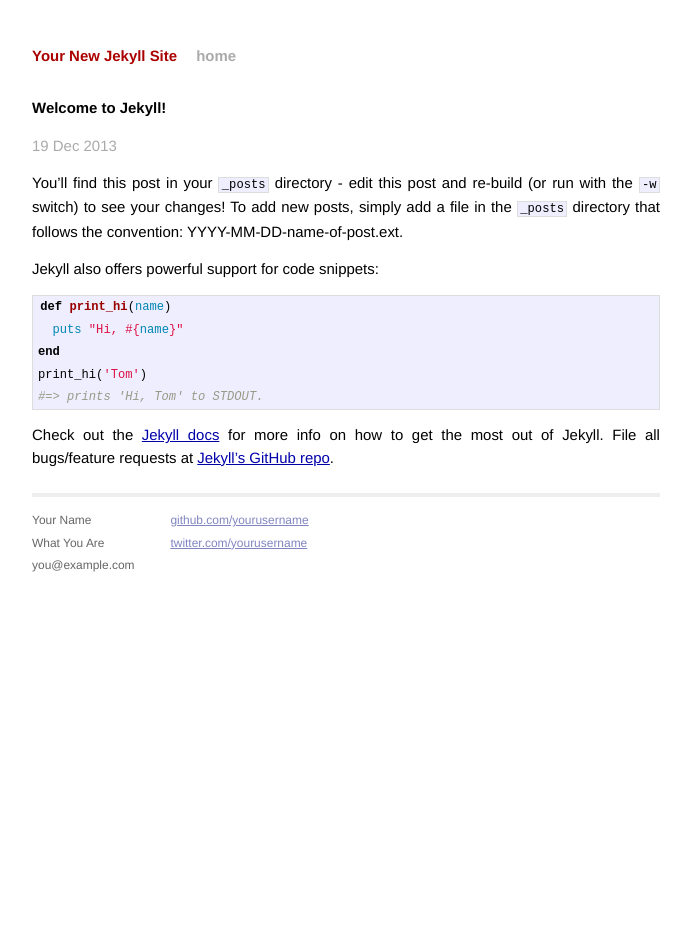
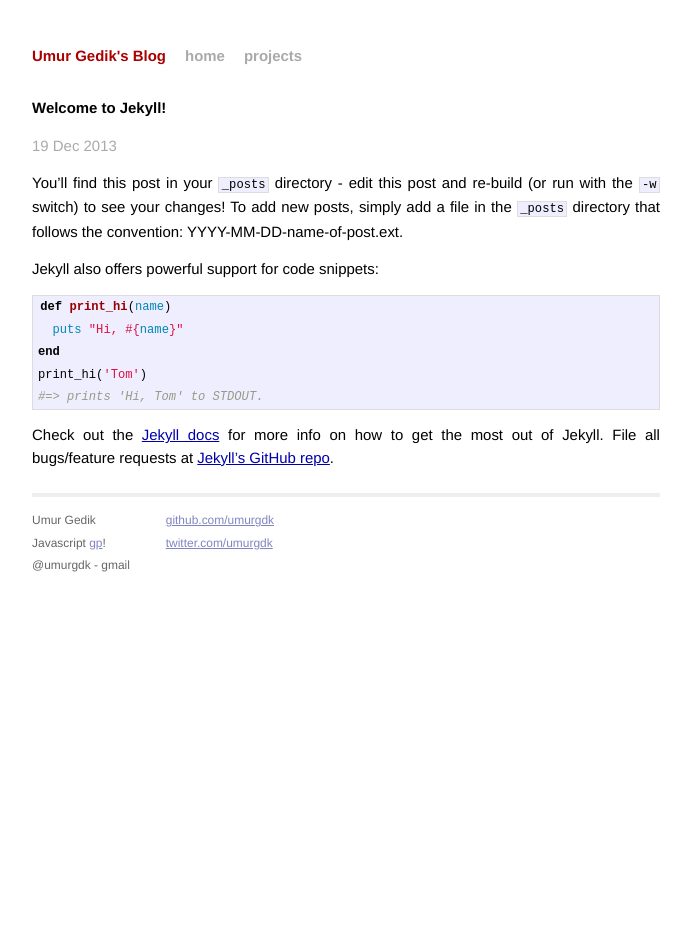
Before and after one commit to umurgdk/umurgdk.github.io, a Jekyll site: the page built from _posts/2013-12-19-welcome-to-jekyll.markdown, in a window 1280 px wide. Shown: the whole page, without its empty margins (294-985 px from the left). Built offline with Jekyll 4.4.1, drawn with Linux system fonts in a browser that asks for light colours; Markdown is read by kramdown in place of the engine named in the settings.

Commit message:
Site name and layout fixed

```diff
--- a/_config.yml
+++ b/_config.yml
@@ -1,3 +1,3 @@
-name: Your New Jekyll Site
+name: Umur Gedik's Blog
 markdown: redcarpet
 pygments: true
--- a/_layouts/default.html
+++ b/_layouts/default.html
@@ -19,6 +19,7 @@
           <div class="header">
             <h1 class="title"><a href="/">{{ site.name }}</a></h1>
             <a class="extra" href="/">home</a>
+            <a class="extra" href="/projects.html">projects</a>
           </div>
 
           {{ content }}
@@ -26,15 +27,15 @@
           <div class="footer">
             <div class="contact">
               <p>
-                Your Name<br />
-                What You Are<br />
-                you@example.com
+                Umur Gedik<br />
+                Javascript <a href="http://en.wikipedia.org/wiki/Guinea_pig" target="_blank">gp</a>!<br />
+                @umurgdk - gmail
               </p>
             </div>
             <div class="contact">
               <p>
-                <a href="https://github.com/yourusername">github.com/yourusername</a><br />
-                <a href="https://twitter.com/yourusername">twitter.com/yourusername</a><br />
+                <a href="https://github.com/yourusername">github.com/umurgdk</a><br />
+                <a href="https://twitter.com/yourusername">twitter.com/umurgdk</a><br />
               </p>
             </div>
           </div>
```
